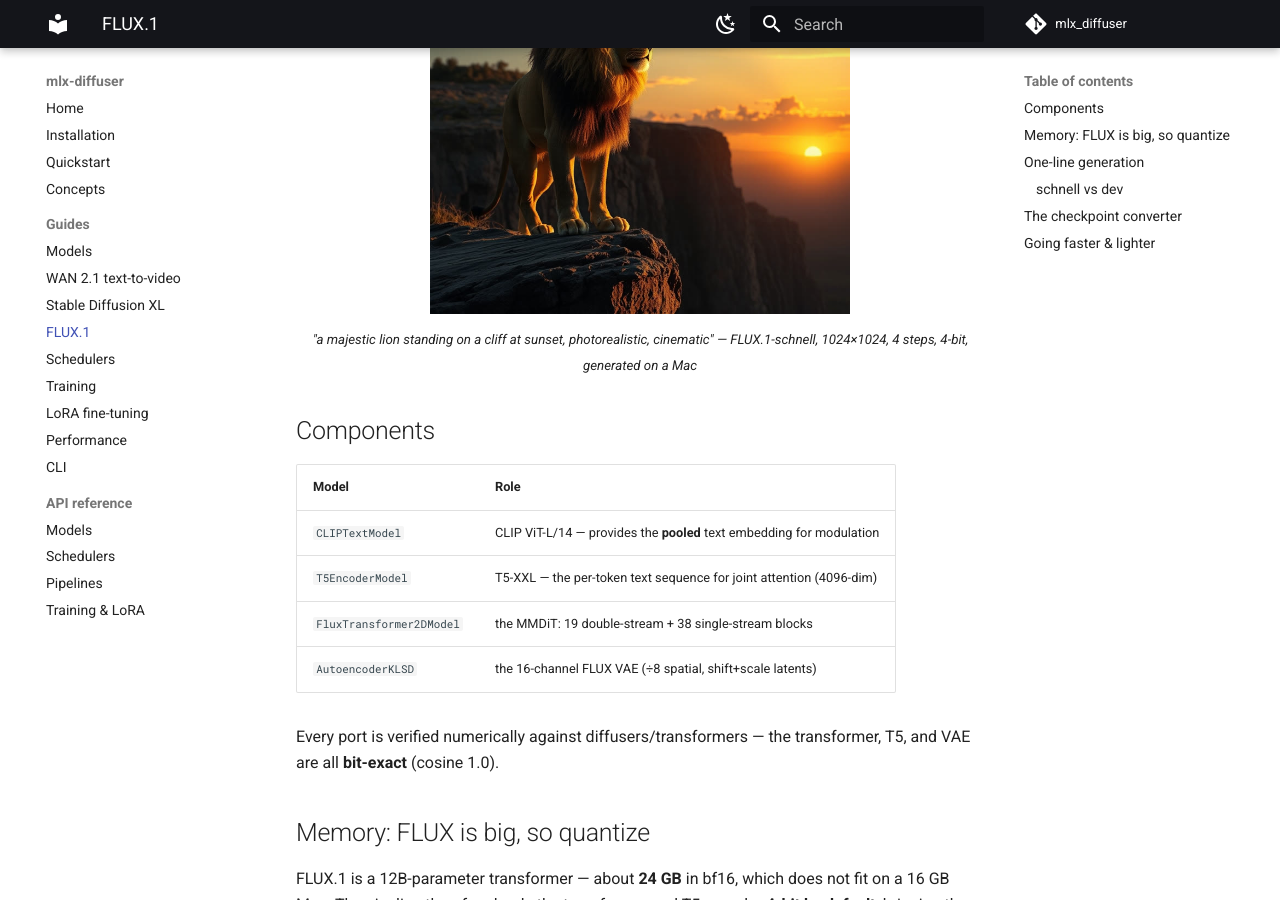
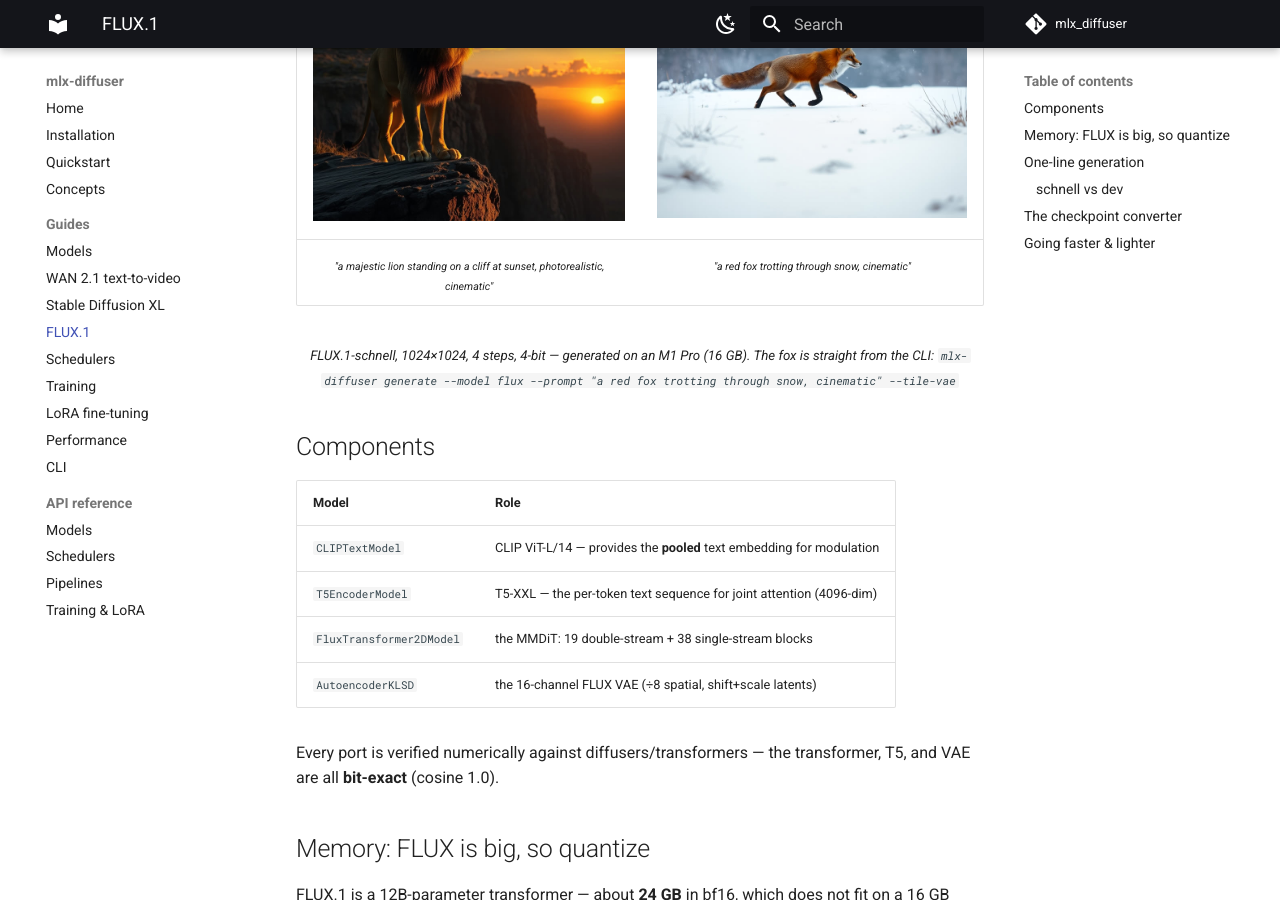
Before and after one commit to amirhossein-razlighi/mlx_diffuser, an MkDocs documentation site: the page built from docs/guides/flux.md, in a window 1280 px wide and 900 px high, scrolled down 378 px. Built offline with MkDocs 1.6.1 and Material for MkDocs 9.7.7, drawn with Linux system fonts in a browser that asks for light colours; comment, search, counter and statistics services are not loaded.

Commit message:
docs(flux): add CLI-generated fox to the FLUX showcase gallery

```diff
--- a/docs/guides/flux.md
+++ b/docs/guides/flux.md
@@ -5,10 +5,19 @@ mlx-diffuser ships faithful, weight-compatible ports of **FLUX.1**, Black Forest
 natively in MLX. Loading, conversion, text encoding, denoising, and decoding all happen
 on Metal.
 
-<p align="center">
-  <img src="../../assets/flux_lion.jpg" width="420" alt="FLUX.1-schnell lion">
-  <br><sub><em>"a majestic lion standing on a cliff at sunset, photorealistic, cinematic" — FLUX.1-schnell, 1024×1024, 4 steps, 4-bit, generated on a Mac</em></sub>
-</p>
+<table>
+<tr>
+<td align="center"><img src="../../assets/flux_lion.jpg" width="360" alt="FLUX.1 lion"></td>
+<td align="center"><img src="../../assets/flux_fox.jpg" width="360" alt="FLUX.1 fox"></td>
+</tr>
+<tr>
+<td align="center"><sub><em>"a majestic lion standing on a cliff at sunset, photorealistic, cinematic"</em></sub></td>
+<td align="center"><sub><em>"a red fox trotting through snow, cinematic"</em></sub></td>
+</tr>
+</table>
+
+<p align="center"><sub><em>FLUX.1-schnell, 1024×1024, 4 steps, 4-bit — generated on an M1 Pro (16 GB).
+The fox is straight from the CLI: <code>mlx-diffuser generate --model flux --prompt "a red fox trotting through snow, cinematic" --tile-vae</code></em></sub></p>
 
 ## Components
 
```
Also changed, not shown: docs/assets/flux_fox.jpg (added).
